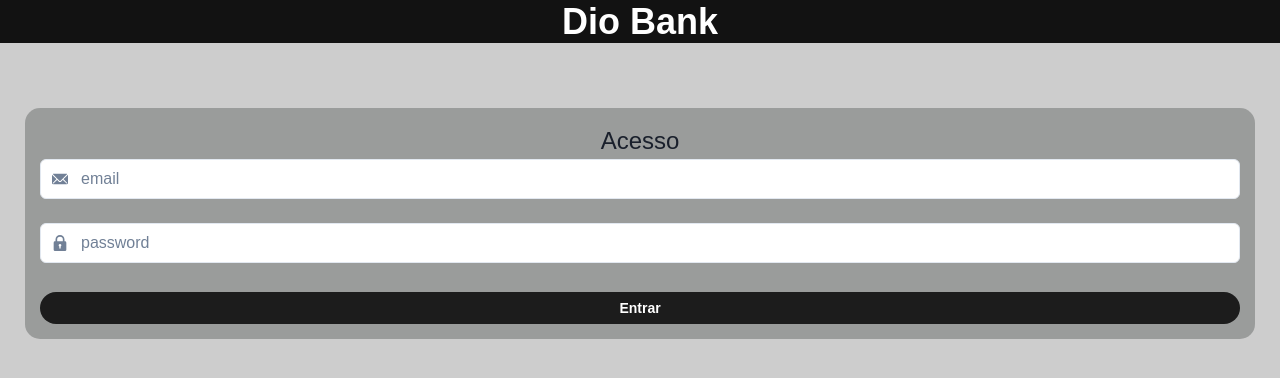
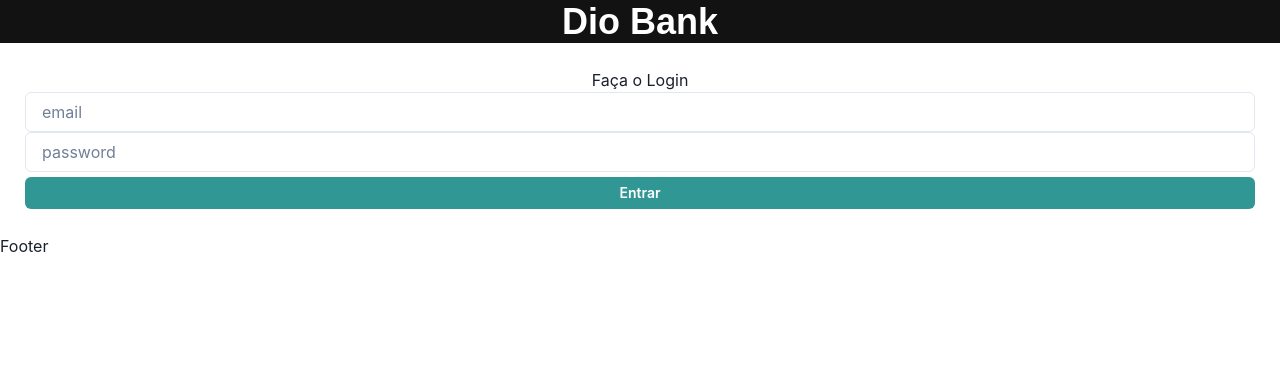
Before and after one commit to diegocar448/my-app-ts, a React (Create React App) app: page / in a window 1280 px wide. Shown: the top 378 px of the page. Built offline with nearby package versions, Linux system fonts and the light colour scheme.

Commit message:
simulando api | camada de teste

```diff
--- a/src/App.tsx
+++ b/src/App.tsx
@@ -1,12 +1,20 @@
-
+import {
+  ChakraProvider,
+  Box,
+} from '@chakra-ui/react';
 import { Card } from "./components/Card";
+import { Layout } from "./components/Layout";
 
 
 function App() {
   return (
-    <>
-      <Card />
-    </>
+    <ChakraProvider>
+      <Layout>
+        <Box padding='25px'>
+          <Card />
+        </Box>
+      </Layout>
+    </ChakraProvider>
   );
 }
 
--- /dev/null
+++ b/src/api.ts
@@ -0,0 +1,11 @@
+const conta = {
+    email: 'diegocar448@hotmail.com',
+    password: '123456',
+    name:"Digo"
+}
+
+export const api = new Promise((resolve) => {
+    setTimeout(() => {
+        resolve(conta)
+    }, 3000);
+})
--- a/src/components/Card.tsx
+++ b/src/components/Card.tsx
@@ -1,12 +1,53 @@
-import { LoginForm } from "./Forms/Login";
-import { Header } from "./Header/Header";
+// import { LoginForm } from "./Forms/Login";
+// import { Header } from "./Header/Header";
+import { useEffect, useState } from 'react';
+import {
+  Box,
+  Center,
+  Input,
+} from "@chakra-ui/react";
+import { login } from "../services/login";
+import { DButton } from './DButton';
+import { api } from '../api';
+
+interface UserData{
+  email: string
+  password: string
+  name: string
+}
 
 
 export const Card = () => {
+
+  const [ email, setEmail ] = useState<string>('');
+  const [ userData, setUserData ] = useState<null | UserData>();
+
+
+  useEffect(() => {
+    const getData = async () => {
+      const data: any | UserData = await api;
+      setUserData(data);
+    }
+    getData();
+  }, [])
+
+  console.log(userData)
+
   return (
-    <>
-      <Header />
-      <LoginForm />
-    </>
+    // <>
+    //   <Header />
+    //   <LoginForm />
+    // </>
+
+    <Box background="FFFFFF" borderRadius="25px">
+        <Center>
+          <h1>Faça o Login</h1>
+        </Center>
+        <Input placeholder="email" value={email} onChange={ (e) => setEmail(e.target.value) }></Input>
+        <Input placeholder="password"></Input>
+        <Center>
+           <DButton onClick={ () => login(email)} />
+        </Center>
+    </Box>
   );
 };
--- /dev/null
+++ b/src/components/DButton.tsx
@@ -0,0 +1,19 @@
+import { Button } from "@chakra-ui/react";
+
+interface IDButton{
+    onClick: () => void
+}
+
+export const DButton = ({ onClick }: IDButton) => {
+    return(
+        <Button
+            onClick={onClick}
+            colorScheme="teal"
+            size="sm"
+            width="100%"
+            marginTop="5px"
+        >
+            Entrar
+        </Button>
+    );
+}
--- a/src/services/login.tsx
+++ b/src/services/login.tsx
@@ -1,3 +1,11 @@
-export const login = (): void => {
-    alert('Bem vinda!')
+import { api } from "../api"
+
+export const login = async (email: string): Promise<void> => {
+    const data: any = await api
+
+    if(email !== data.email){
+        return alert('Email inválido')
+    }
+
+    alert(`Bem vindo ${email}!`)
 }
```
Also changed, not shown: 2 other files (tests, documents, lock files or other folders).
